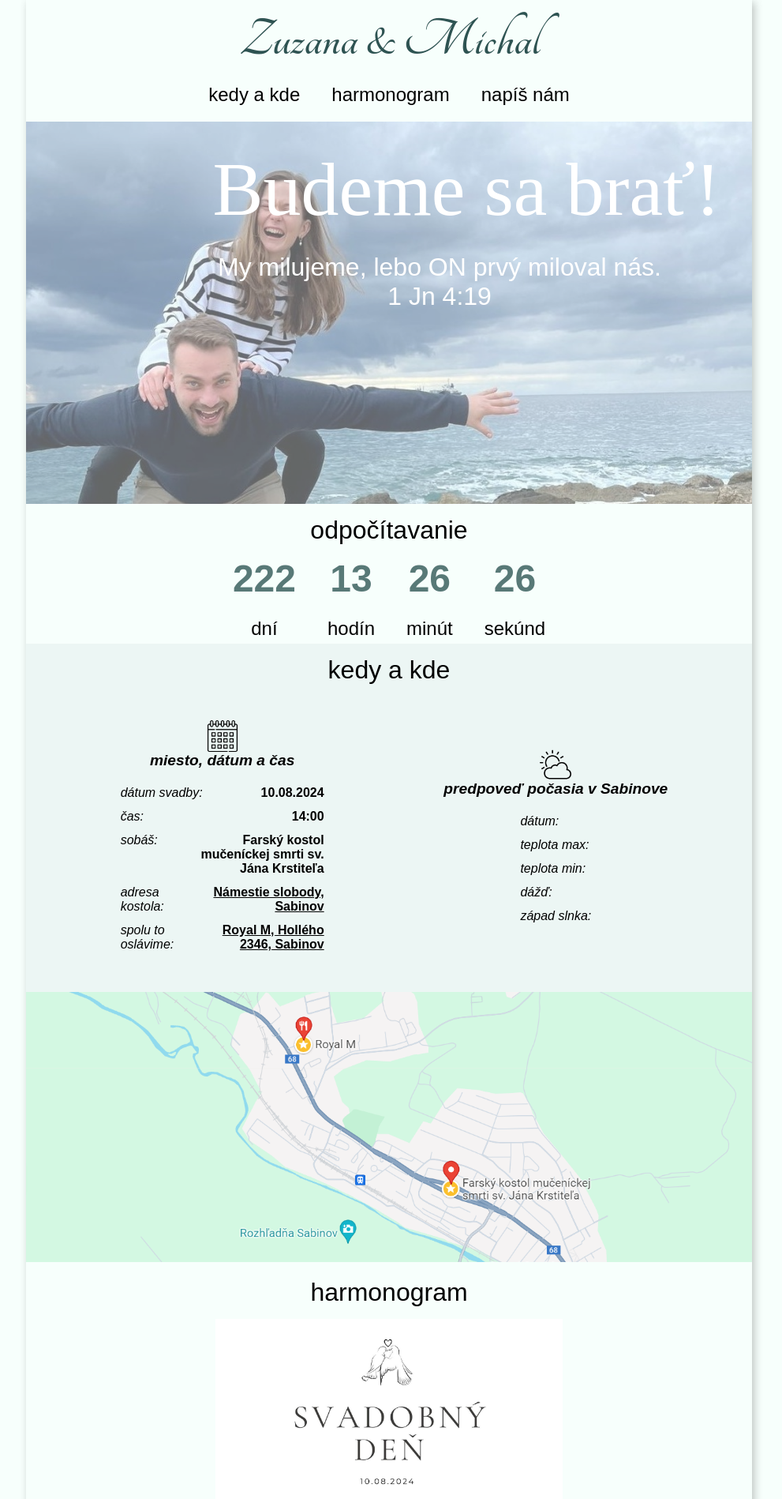
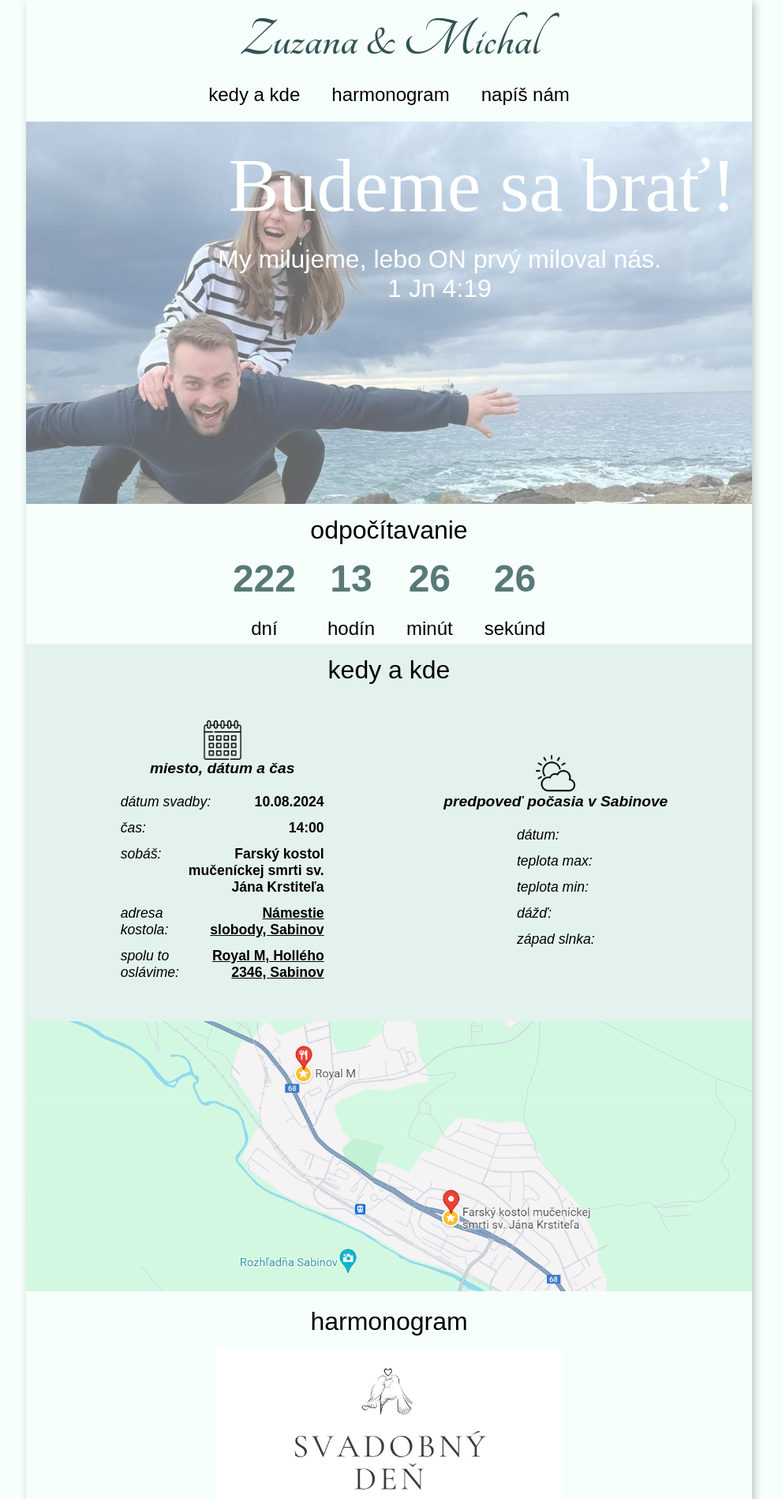
Before and after one commit to gracianaa/zam_wedding, a React (Vite) app: page / in a window 1280 px wide. Shown: the top 1898 px of the page at 79% size, without its empty margins (147-1138 px from the left). Built offline with nearby package versions, Linux system fonts and the light colour scheme; no server answers; a web font is replaced by a local one.

Commit message:
updated bg colors, calendar/weather margins, font and favicon changed, intro-heading margin

```diff
--- a/src/components/Footer/index.jsx
+++ b/src/components/Footer/index.jsx
@@ -3,9 +3,7 @@ import './style.css';
 export const Footer = () => {
   return (
     <footer id="kontakt" className="footer">
-      <div className="footer__bgOpacity">
-        <p className="copyright">© website made by Graciána Adamcová</p>
-      </div>
+      <p className="copyright">© website made by Graciána Adamcová</p>
     </footer>
   );
 };
--- a/src/components/Footer/style.css
+++ b/src/components/Footer/style.css
@@ -1,13 +1,6 @@
 .footer {
-  background-color: #64878d13;
   background-size: cover;
   background-position: right;
-}
-
-.footer__bgOpacity {
-  width: 100%;
-  height: 100%;
-  background-color: rgba(249, 255, 252, 0.8);
 }
 
 .copyright {
--- a/src/components/Intro/style.css
+++ b/src/components/Intro/style.css
@@ -9,7 +9,7 @@
   width: 100%;
   height: 100%;
   display: flex;
-  background-color: rgba(249, 255, 252, 0.4);
+  background-color: rgba(250, 255, 252, 0.4);
   flex-direction: column;
   align-items: end;
   justify-content: start;
@@ -22,6 +22,7 @@
   color: #ffffff;
   font-weight: 600;
 }
+
 
 /* .intro-verse {
   background-color: #bfd0e09d;
@@ -41,11 +42,8 @@
   padding: 30px;
 }
 
-.units {
-  font-weight: 600;
-}
 
-@media screen and (min-width: 1200px) {
+@media screen and (min-width: 1000px) {
   .intro-background {
     aspect-ratio: 1.9/1;
   }
@@ -53,7 +51,7 @@
   .intro-heading {
     font-size: 6rem;
     font-weight: 300;
-    margin: 15px 30px;
+    margin: 10px;
   }
 
   .intro-verse__text {
@@ -86,6 +84,10 @@
   font-weight: 300;
 }
 
+.units {
+  font-weight: 600;
+}
+
 @media screen and (min-width: 1200px) {
   .countdown-text {
     gap: 40px;
--- a/src/components/Rvsp/style.css
+++ b/src/components/Rvsp/style.css
@@ -1,5 +1,6 @@
 .rvsp {
-  background-color: #c3d0ce;
+  background-color: #0c605e15;
+  ;
 }
 
 .rvsp__ucast {
@@ -63,7 +64,7 @@ button.cgf__btn:active {
   .rvsp__bgOpacity {
     width: 100%;
     height: 100%;
-    background-color: #c3d0ce7a;
+    background-color: #c3d0ce38;
   }
 
   .rvsp__ucast {
--- a/src/components/WhenAndWhere/index.jsx
+++ b/src/components/WhenAndWhere/index.jsx
@@ -11,14 +11,14 @@ export const WhenAndWhere = () => {
       <div id="kedyAkde" className="whenAndWhere__bg">
         <h2 className="whenAndWhere__heading">kedy a kde</h2>
         <div className="whenAndWhere__calendar">
-          <img src={calendar} alt="calendar_icon" width="40px" height="40px" />
+          <img src={calendar} alt="calendar_icon" width="50px" height="50px" />
           <h4 className="calendar__title">
             <em>miesto, dátum a čas</em>
           </h4>
           <Calendar />
         </div>
         <div className="whenAndWhere__weather">
-          <img src={weather} alt="weather_icon" width="40px" height="40px" />
+          <img src={weather} alt="weather_icon" width="50px" height="50px" />
           <h4 className="weather__title">
             <em>predpoveď počasia v Sabinove</em>
           </h4>
--- a/src/components/WhenAndWhere/style.css
+++ b/src/components/WhenAndWhere/style.css
@@ -1,12 +1,12 @@
 .whenAndWhere__bg {
-  background-color: #64878d13;
+  background-color: #0c605e15;
   background-size: cover;
   background-position: top;
   display: flex;
   flex-direction: column;
   align-items: center;
   justify-content: center;
-  gap: 15px;
+  gap: 40px;
 }
 
 .whenAndWhere__map {
@@ -15,12 +15,14 @@
 
 .whenAndWhere__map img {
   max-width: 100%;
+  display: block;
 }
 
 .info-list__body {
   display: flex;
   flex-direction: column;
   padding: 15px;
+  font-size: 1.1rem;
 }
 
 .whenAndWhere__calendar,
@@ -53,6 +55,11 @@
   text-align: right;
 }
 
+.calendar__title,
+.weather__title {
+  font-size: 1.2rem;
+}
+
 
 @media screen and (min-width:800px) {
   .whenAndWhere__bg {
@@ -82,10 +89,5 @@
     max-width: 100%;
   }
 
-  .calendar__title,
-  .weather__title {
-    font-size: 1.2rem;
-  }
-
 
 }
--- a/src/global.css
+++ b/src/global.css
@@ -9,6 +9,7 @@
   --color-secondary: #2e5352;
   --color-link: #457978;
   --color-background: #f6fffcdd;
+  /* --color-background: #ffffff; */
 
 }
 
```
Also changed, not shown: src/components/Footer/bg_eucalypt_v2.png (deleted), 1 other file (tests, documents, lock files or other folders).
